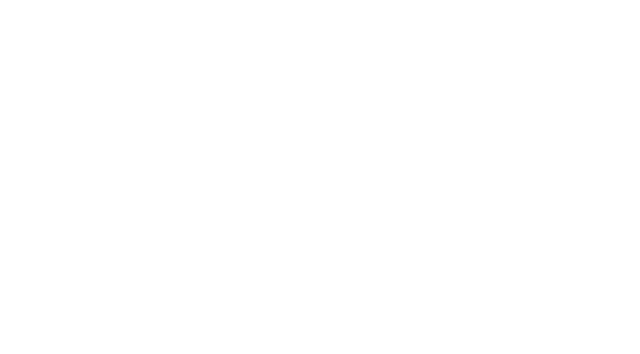
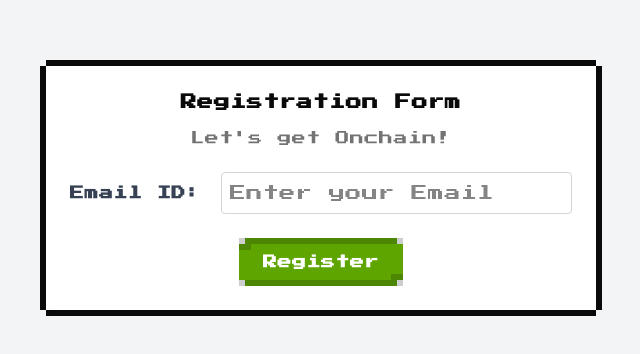
Before and after one commit to ankit-1011/TrustBallot, a React (Vite) app in the folder tballot/: page /register in a window 1280 px wide. Before the commit this address had no page. Shown: the part 212-566 px from the top of the page, without its empty margins (319-959 px from the left). Built offline with nearby package versions, Linux system fonts and the light colour scheme.

Commit message:
Added Registration Page

```diff
--- a/tballot/src/App.tsx
+++ b/tballot/src/App.tsx
@@ -3,6 +3,7 @@ import Home from "./Pages/home"
 import Login from "./Pages/Login"
 import SignUp from "./Pages/SignUp"
 import Menu from "./Pages/Menu"
+import Register from "./Pages/Register"
 
 
 const App = () => {
@@ -13,6 +14,7 @@ const App = () => {
     <Route path="/login" element={<Login/>}/>
     <Route path="/signup" element={<SignUp/>}/>
     <Route path="/menu" element={<Menu/>}/>
+    <Route path="/register" element={<Register/>}/>
    </Routes>
 
    </>
--- a/tballot/src/Pages/Menu.tsx
+++ b/tballot/src/Pages/Menu.tsx
@@ -1,6 +1,6 @@
 import { Card } from "@/components/ui/8bit/card";
 import { Button } from "@/components/ui/8bit/button";
-import { Home, User, List } from "lucide-react";
+import { Home, User, List, Boxes } from "lucide-react";
 import { Separator } from "@/components/ui/8bit/separator";
 import { Avatar, AvatarImage } from "@/components/ui/8bit/avatar";
 import { useNavigate } from "react-router-dom";
@@ -24,6 +24,9 @@ export default function Menu() {
                     </Button>
                     <Button variant="ghost" className="w-full justify-start gap-3">
                         <List size={18} /> Voter List
+                    </Button>
+                    <Button variant="ghost" className="w-full justify-start gap-3">
+                       <Boxes />Register
                     </Button>
                 </nav>
                 <div className="p-6 border-t border-gray-300">
--- /dev/null
+++ b/tballot/src/Pages/Register.tsx
@@ -0,0 +1,50 @@
+import {
+    CardHeader,
+    CardTitle,
+    CardDescription,
+    CardContent,
+    Card,
+} from "@/components/ui/8bit/card";
+import { Button } from "@/components/ui/8bit/button";
+
+const Register = () => {
+    return (
+        <div className="flex min-h-screen items-center justify-center bg-gray-100">
+            <Card className="w-[550px] shadow-lg-blue">
+                <CardHeader className="text-center">
+                    <CardTitle>Registration Form</CardTitle>
+                    <CardDescription className="text-center mt-2">
+                        Let's get Onchain!
+                    </CardDescription>
+                </CardHeader>
+
+                <CardContent>
+                    <form onSubmit={(e) => e.preventDefault()} className="space-y-6">
+                        <div className="flex flex-row items-center gap-4">
+                            <label className="text-sm font-bold text-gray-700 w-34">
+                                Email ID:
+                            </label>
+                            <input
+                                type="email"
+                                className="flex-1 p-2 border border-gray-300 rounded focus:outline-none focus:ring-2 focus:ring-blue-500"
+                                placeholder="Enter your Email"
+                            />
+                        </div>
+
+                        <div className="flex justify-center">
+                            <Button
+                                type="submit"
+                                variant="default"
+                                className="p-6 bg-lime-600 text-white font-semibold rounded hover:bg-lime-700 transition duration-200"
+                            >
+                                Register
+                            </Button>
+                        </div>
+                    </form>
+                </CardContent>
+            </Card>
+        </div>
+    );
+};
+
+export default Register;
```
